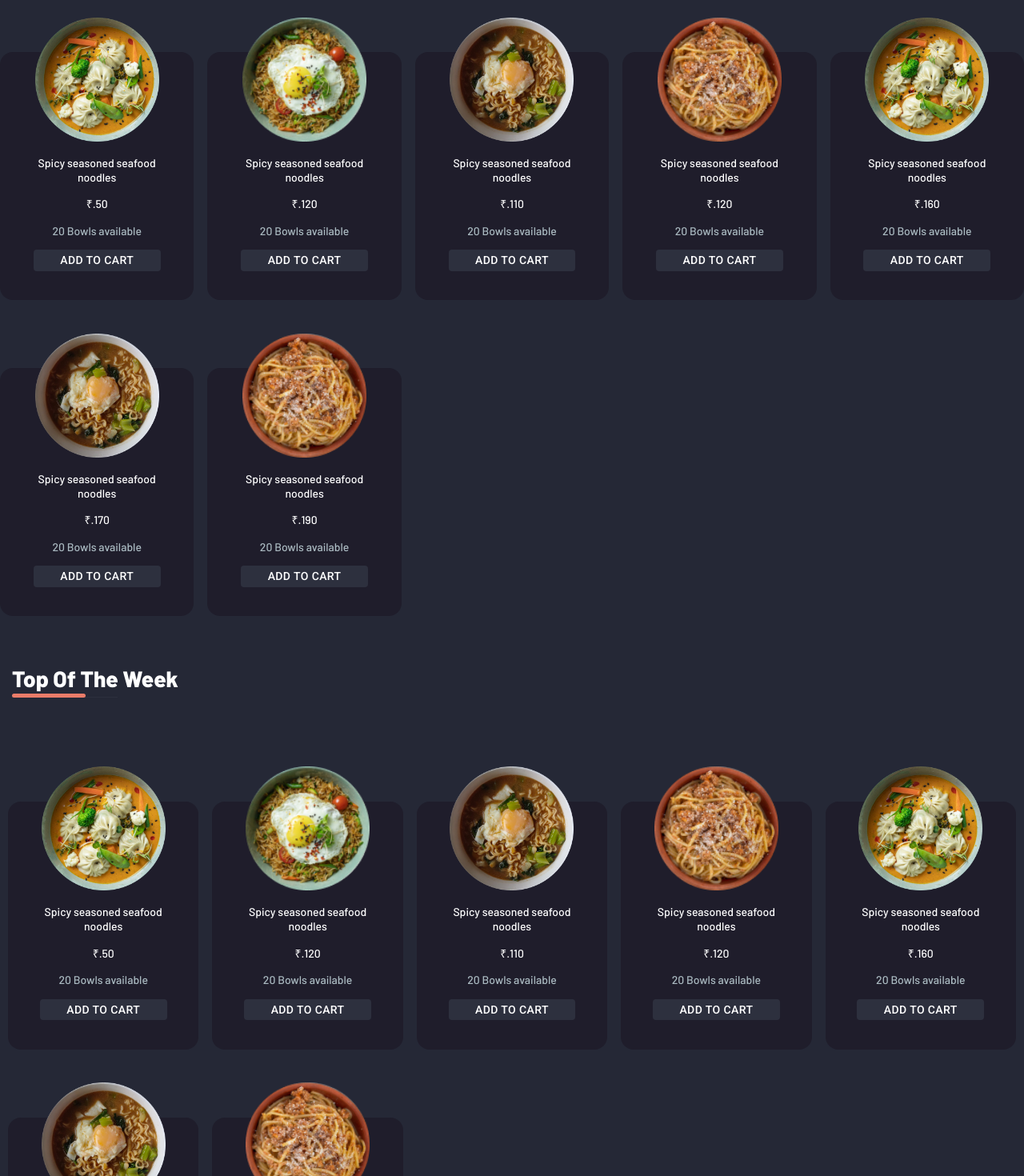
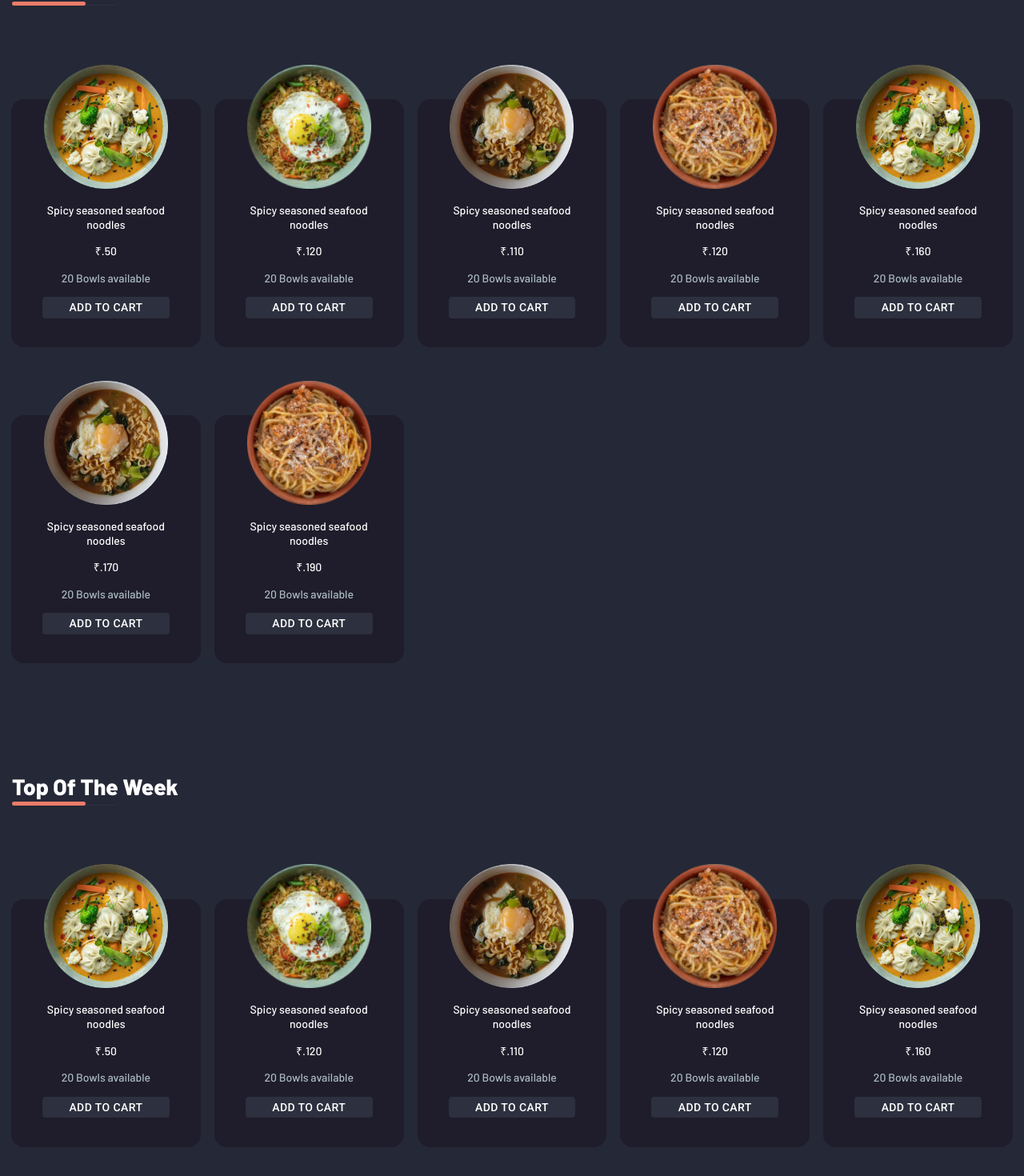
Before and after one commit to aninarafath6/Home-Chef, a React (Create React App) app in the folder home-che-front-end/: page / in a window 1280 px wide. Shown: the part 756-2226 px from the top of the page at 80% size. Built offline with nearby package versions, Linux system fonts and the light colour scheme.

Commit message:
home page design stabled version

```diff
--- a/home-che-front-end/src/components/hot dishes/HotDish.Element.js
+++ b/home-che-front-end/src/components/hot dishes/HotDish.Element.js
@@ -14,7 +14,7 @@ padding:0;
   `;
   export const Heading = styled.h1`
   /* Hot Dishes */
-  margin: 60px 15px;
+  margin: 122px 15px;
       font-family: Barlow;
       font-style: normal;
       font-weight: 600;
@@ -54,6 +54,8 @@ padding:0;
       grid-template-columns:repeat(5,1fr);
       grid-column-gap: 17px;
       grid-row-gap: 85px;
+    margin: 14px;
+
         @media screen and (max-width:1024px){
         grid-template-columns:repeat(3,1fr);
         }
@@ -79,8 +81,9 @@ padding:0;
     @media screen and (max-width:1024px){
       height:485px;
         }
-        @media screen and (max-width:1024px){
-      width: 88%;
+        @media screen and (max-width:425px){
+          width: 85%;
+          height: 417px;
         }
   `;
   export const DishImageContainer = styled.div`
@@ -93,6 +96,11 @@ padding:0;
       height:220px;
       transform: translateY(-211px);
         }
+        @media screen and (max-width:425px){
+          width: 180px;
+height: 180px;
+transform: translateY(-182px);
+        }
   `;
   export const DisImage = styled.img`
         width:100%;
@@ -101,6 +109,7 @@ padding:0;
         :hover{
           transform: rotate(45deg);
         }
+
   `;
   export const DishContentContainer = styled.div`
       display:flex;
@@ -128,6 +137,14 @@ export const DishName = styled.p`
       color: #FFFFFF;
       @media screen and (max-width:1024px){
         font-size: 25px;
+        }
+        @media screen and (max-width:425px){
+        font-size: 22px;
+        margin-top:0;
+        }
+        @media screen and (max-width:365px){
+        font-size: 20px;
+        margin-top:0;
         }
     `;
 
--- a/home-che-front-end/src/components/top of the week/TopOfTheWeek.Element.js
+++ b/home-che-front-end/src/components/top of the week/TopOfTheWeek.Element.js
@@ -14,7 +14,7 @@
   `;
   export const Heading = styled.h1`
   /* Hot Dishes */
-  margin: 60px 15px;
+  margin: 122px 15px;
       font-family: Barlow;
       font-style: normal;
       font-weight: 600;
@@ -49,12 +49,12 @@
   export const TopOfContentArea = styled.div`
         /* width: 100%; */
         height: fit-content;
-        padding: 10px;
         margin-top: 125px;
       display:grid;
       grid-template-columns:repeat(5,1fr);
       grid-column-gap: 17px;
       grid-row-gap: 85px;
+      margin: 14px;
 
         @media screen and (max-width:1024px){
         grid-template-columns:repeat(3,1fr);
@@ -81,8 +81,9 @@
     @media screen and (max-width:1024px){
       height:485px;
         }
-        @media screen and (max-width:1024px){
-      width: 88%;
+        @media screen and (max-width:425px){
+          width: 85%;
+          height: 417px;
         }
   `;
   export const DishImageContainer = styled.div`
@@ -95,6 +96,11 @@
       height:220px;
       transform: translateY(-211px);
         }
+        @media screen and (max-width:425px){
+          width: 180px;
+height: 180px;
+transform: translateY(-182px);
+        }
   `;
   export const DisImage = styled.img`
         width:100%;
@@ -103,6 +109,7 @@
         :hover{
           transform: rotate(45deg);
         }
+
   `;
   export const DishContentContainer = styled.div`
   display:flex;
@@ -131,6 +138,14 @@ export const DishName = styled.p`
   @media screen and (max-width:1024px){
     font-size: 25px;
     }
+    @media screen and (max-width:425px){
+        font-size: 22px;
+        margin-top:0;
+        }
+        @media screen and (max-width:365px){
+        font-size: 20px;
+        margin-top:0;
+        }
 `;
 
 export const DishPrice = styled.p`
```
